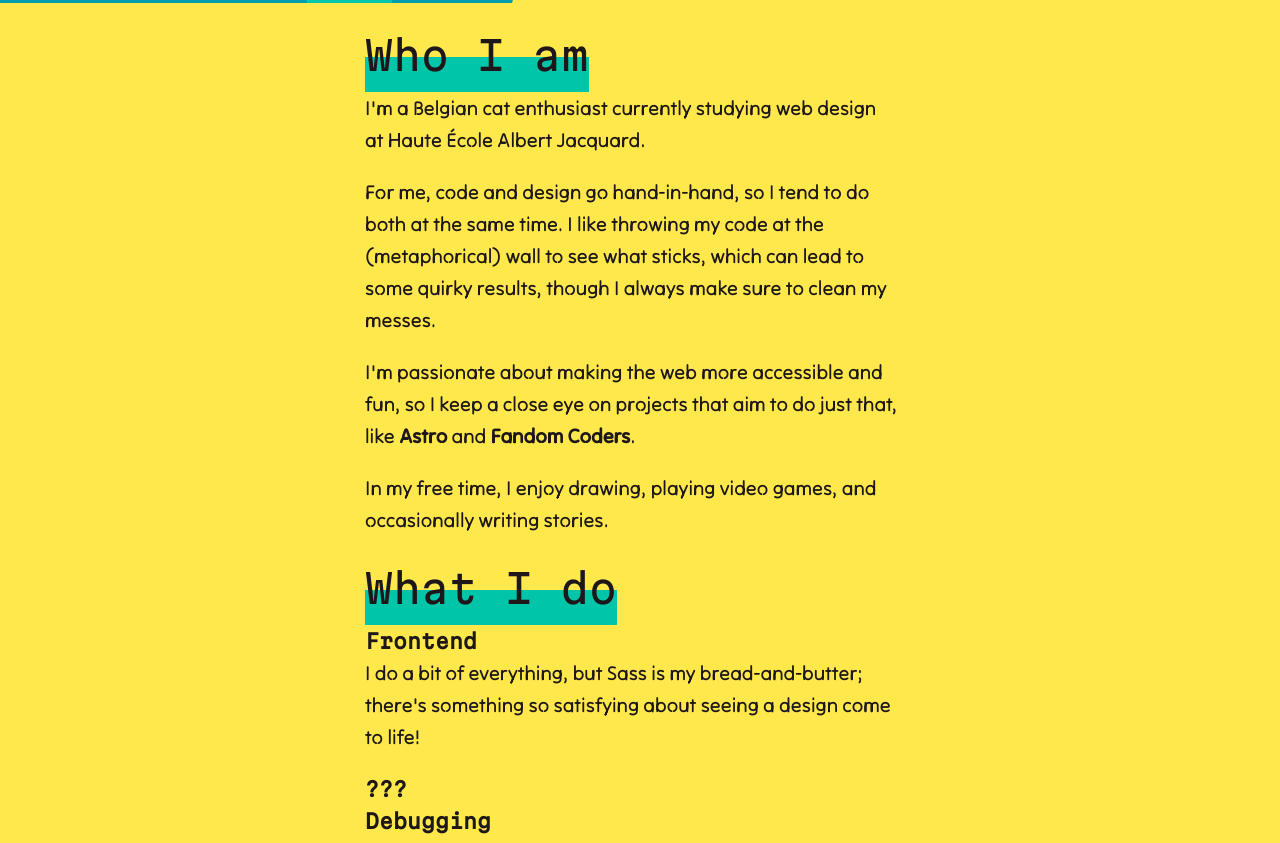
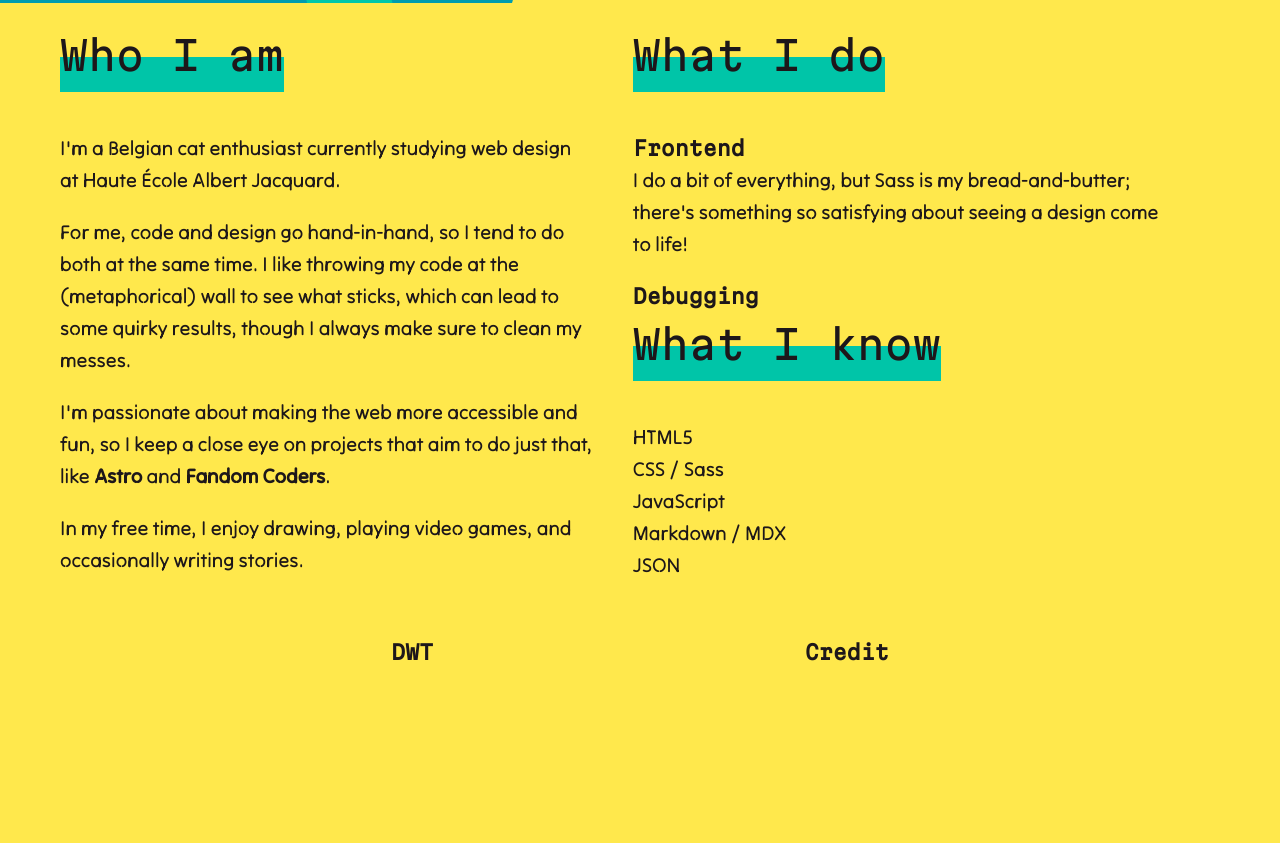
Before and after one commit to MeluCRT/TFA, a plain HTML site: page index.html in a window 1280 px wide. Shown: the part 837-1680 px from the top of the page. After the commit the page ends 1525 px from the top, so only its background shows below. Drawn offline with Linux system fonts and the light colour scheme.

Commit message:
info -> flex

```diff
--- a/assets/css/_font.scss
+++ b/assets/css/_font.scss
@@ -42,6 +42,7 @@ body {
         font-size: $size-m;
         background: linear-gradient(to bottom, transparent 0%, transparent 50%, $c-teal 50%, $c-teal 100%);
         padding-bottom: 5px;
+        margin-bottom: $size-base;
     }
 
     &--l {
--- a/assets/css/_media.scss
+++ b/assets/css/_media.scss
@@ -74,4 +74,16 @@
         max-width: 223px;
         border: dashed $c-blue 10px;
     }
+
+    /* --------- EXTRA --------- */
+    .flex {
+        max-width: 1200px;
+
+        display: flex;
+        margin: auto;
+
+        .section {
+            margin: unset;
+        }
+    }
 }
--- a/assets/css/style.scss
+++ b/assets/css/style.scss
@@ -82,7 +82,7 @@ a {
     transition: 0.5s;
 
     &:hover {
-        animation: rotation 2s;
+        animation: rotation 1s;
     }
 }
 
--- a/index.html
+++ b/index.html
@@ -37,23 +37,24 @@
             </div>
         </section>
 
+        <div class="flex">
+
             <section class="section section__intro">
                 <h2 class="title title--m">Who I am</h2>
                 <p>I'm a Belgian cat enthusiast currently studying web design at Haute École Albert Jacquard.</p>
                 <p>For me, code and design go hand-in-hand, so I tend to do both at the same time. I like throwing my code at the (metaphorical) wall to see what sticks, which can lead to some quirky results, though I always make sure to clean my messes.</p>
                 <p>I'm passionate about making the web more accessible and fun, so I keep a close eye on projects that aim to do just that, like <a href="https://astro.build">Astro</a> and <a href="https://www.fancoders.com">Fandom Coders</a>.</p>
                 <p>In my free time, I enjoy drawing, playing video games, and occasionally writing stories.</p>
-
-            <h2 class="title title--m">What I do</h2>
-            <h3 class="title title--s">Frontend</h3>
-            <p>I do a bit of everything, but Sass is my bread-and-butter; there's something so satisfying about seeing a design come to life!</p>
-            <h3 class="title title--s">???</h3>
-            <h3 class="title title--s">Debugging</h3>
-
-            <p></p>
             </section>
 
             <section class="section section__skills">
+                <h2 class="title title--m">What I do</h2>
+
+                <h3 class="title title--s">Frontend</h3>
+                <p>I do a bit of everything, but Sass is my bread-and-butter; there's something so satisfying about seeing a design come to life!</p>
+
+                <h3 class="title title--s">Debugging</h3>
+
                 <h2 class="title title--m">What I know</h2>
                 <ul class="list list__skills">
                     <li class="list__skills__el">HTML5</li>
@@ -63,6 +64,8 @@
                     <li class="list__skills__el">JSON</li>
                 </ul>
             </section>
+
+        </div>
 
     </main>
 
```
Also changed, not shown: assets/css/style.css, 1 other file. Lines whose indentation alone changed are shown as unchanged.
